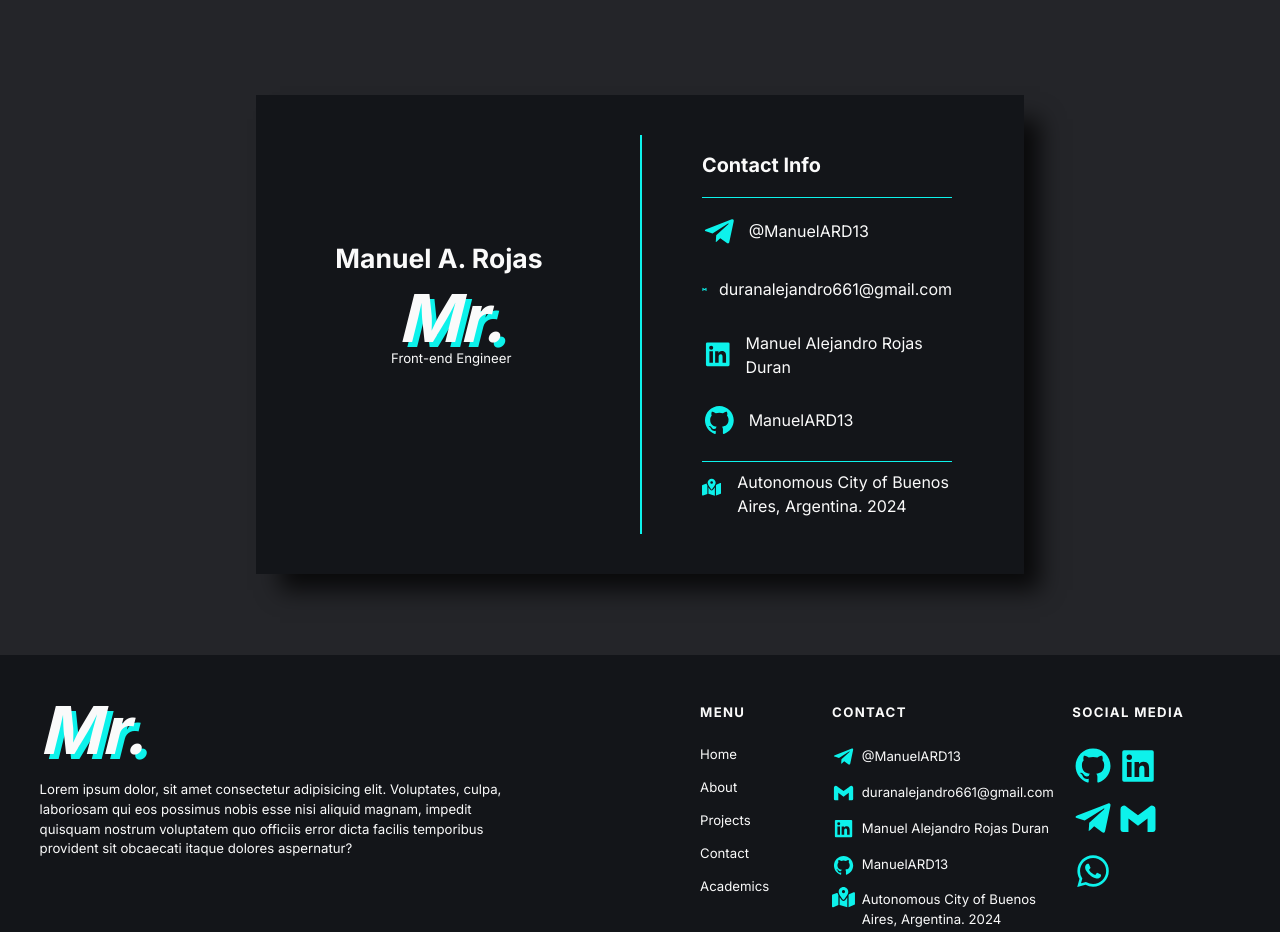
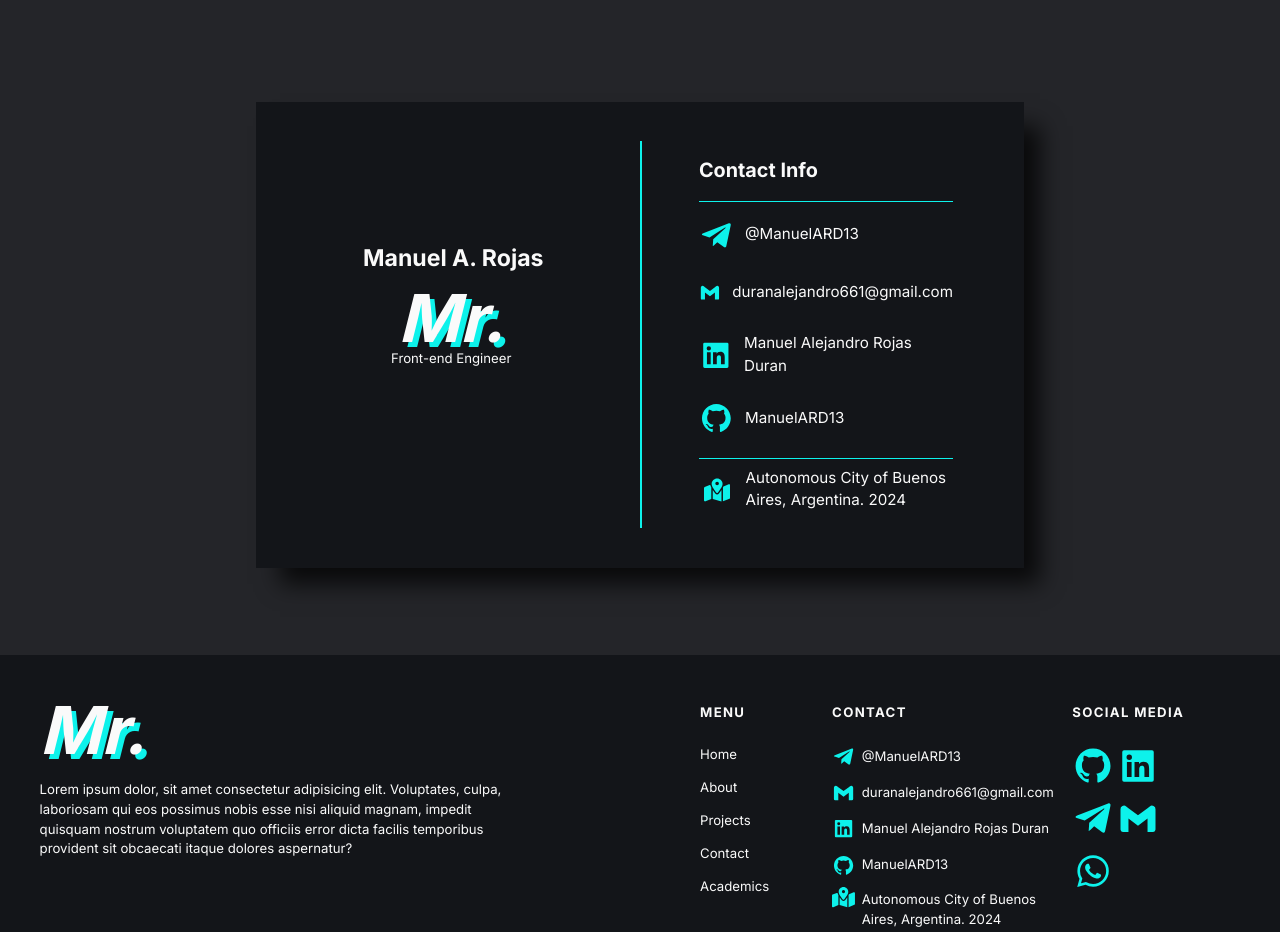
Before and after one commit to ManuelARD13/Mr-Portfolio-Website, a React (Vite) app: page / in a window 1280 px wide. Shown: the part 2340-3272 px from the top of the page. Built offline with nearby package versions, Linux system fonts and the light colour scheme.

Commit message:
Adjusting Contact section to small desktop screen sizes

```diff
--- a/src/components/Footer.tsx
+++ b/src/components/Footer.tsx
@@ -33,7 +33,6 @@ const socialMediaIcons: { icon: JSX.Element; link: string }[] = [
 ];
 
 function Footer() {
-  //TODO: Add same spacing of the menu items to the contact items in mobile version
   //TODO: Adjust spacing between colums in the right section
   //TODO: Add grid columns adjusting behavior depending on the screen size
   //TODO: Check the footer position behavior
--- a/src/sass/components/_Contact.scss
+++ b/src/sass/components/_Contact.scss
@@ -7,7 +7,7 @@
     display: flex;
     flex-direction: column;
     width: 85%;
-    padding: 3em 1em;
+    padding: 3em 1.3em;
     background-color: $background-300;
     margin: 0 auto;
     &-left {
@@ -16,7 +16,7 @@
       justify-content: center;
       align-items: center;
       h6 {
-        margin-left: 1em;
+        font-size: 1.75rem;
       }
     }
     &-right {
@@ -24,7 +24,6 @@
       font-size: 0.9rem;
     }
     &-logo {
-      transform: translate(0%, 0%);
       font-size: 3rem;
       display: flex;
       align-items: center;
@@ -40,7 +39,6 @@
       display: none;
     }
     &-img {
-      translate: 0% 0%;
       margin-block: 2em;
       text-align: center;
       line-height: 3em;
@@ -77,6 +75,7 @@
       border-top: 1px solid $accent-text;
       padding-top: 0.5em;
       > svg {
+        margin-left: 0.2em;
         font-size: 1.7rem;
       }
     }
@@ -105,6 +104,7 @@
       }
       &-name {
         display: initial;
+        translate: 20% 0%;
       }
       &-img {
         translate: -7% 0%;
@@ -122,9 +122,24 @@
       }
       &-footer {
         > svg {
-          font-size: 1.5rem;
+          font-size: 2rem;
         }
       }
     }
   }
 }
+
+@media screen and (min-width: 1050px) and (max-width: 1370px) {
+  .contact {
+    &__card {
+      &-left {
+        h6 {
+          translate: 30% 0%;
+        }
+      }
+      &-right {
+        font-size: 1.15rem;
+      }
+    }
+  }
+}
```
